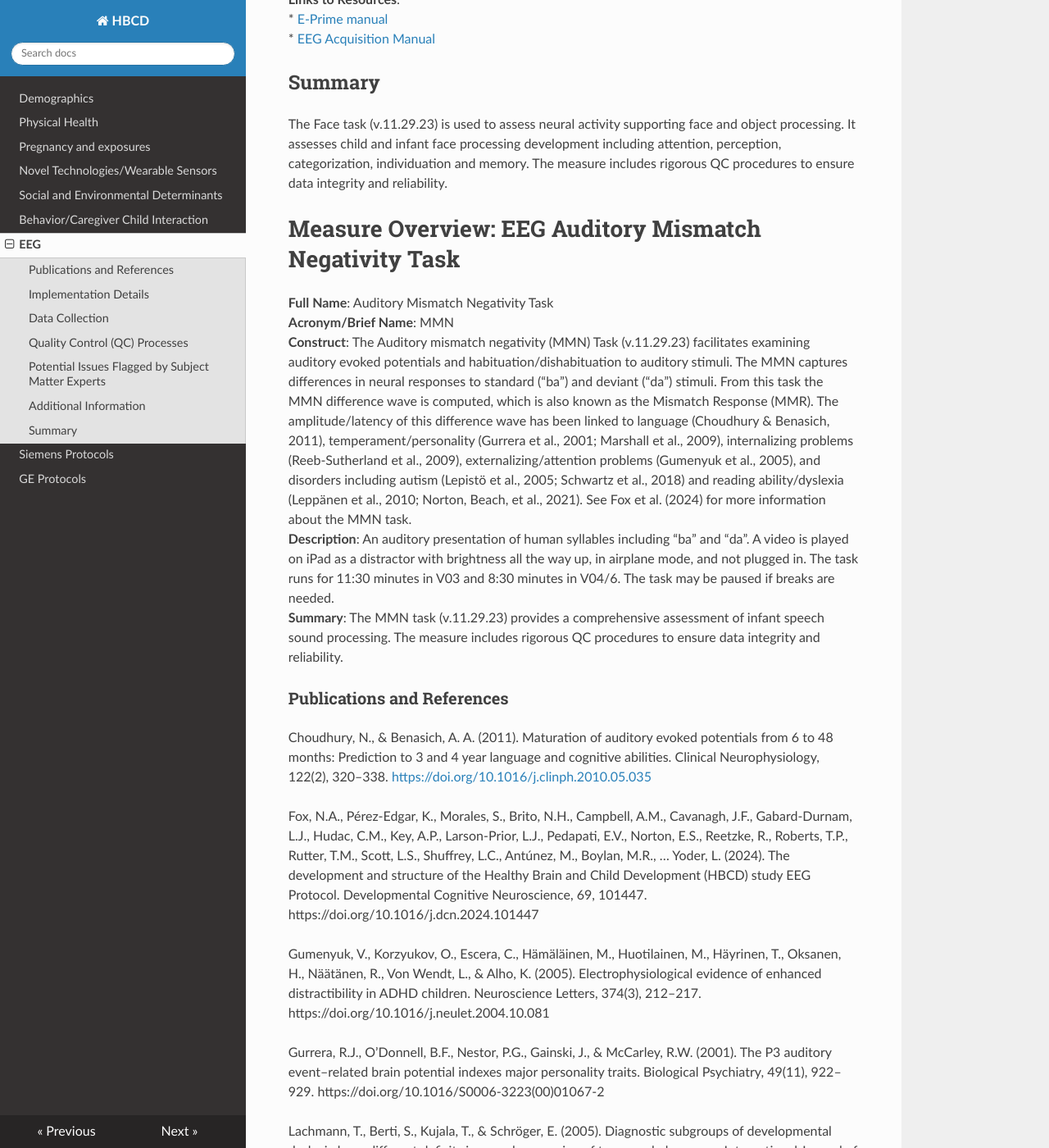
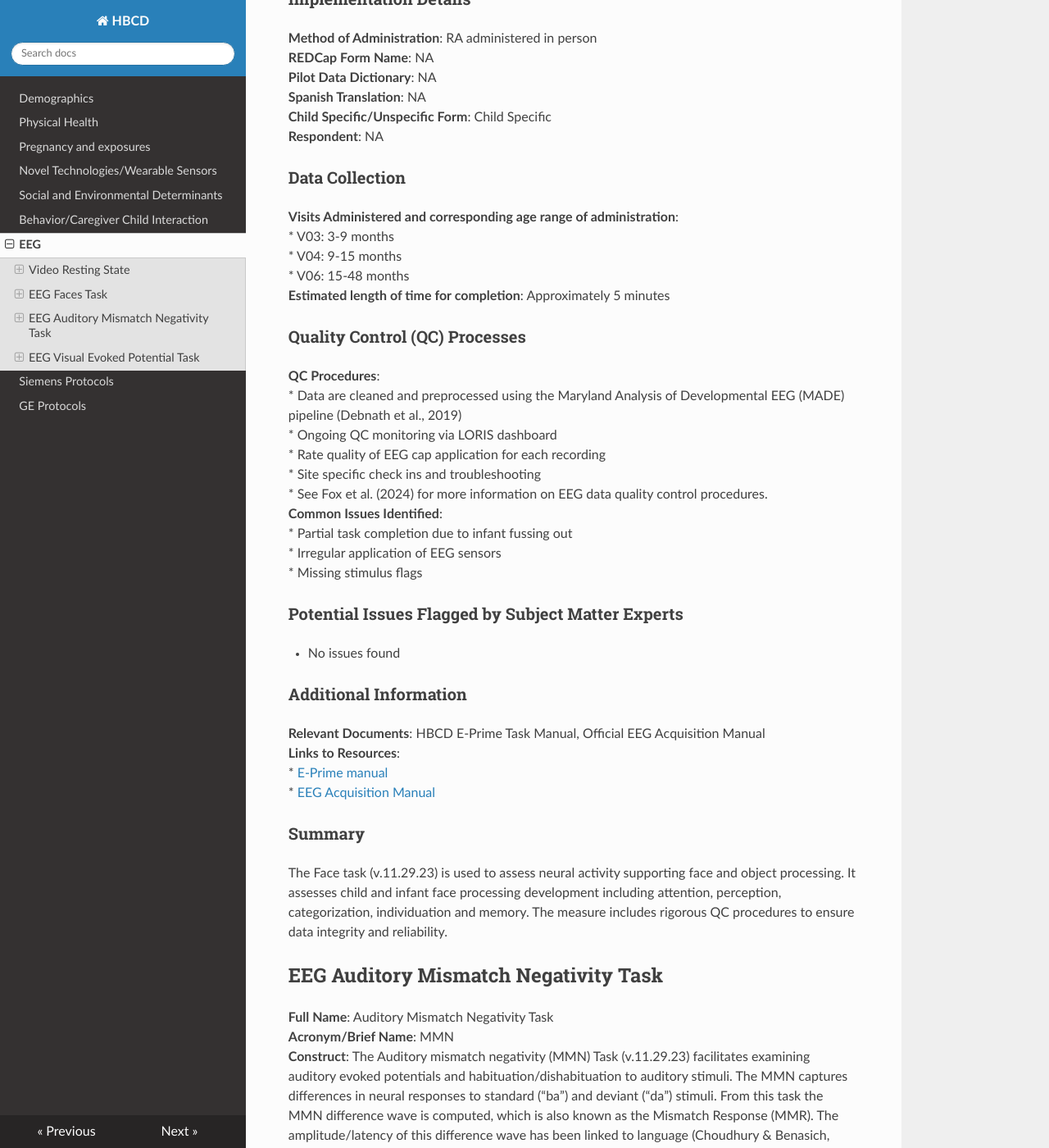
Before and after one commit to mattcieslak/hbcd-docs, an MkDocs documentation site: the page built from docs/eeg.md, in a window 1280 px wide and 1400 px high, scrolled down 4453 px. Shown: the whole window at 82% size. Built offline with MkDocs 1.6.1, drawn with Linux system fonts in a browser that asks for light colours; nearby versions of some CDN libraries; some of the changed text lies outside the part shown.

Commit message:
updated eeg.md formatting

```diff
--- a/docs/eeg.md
+++ b/docs/eeg.md
@@ -1,17 +1,15 @@
----
-title: "EEG"
----
+# EEG
 
-# Measure Overview: Video Resting State
+## Video Resting State
 **Full Name**: Video Resting State
 **Acronym/Brief Name**: RS
 **Construct**: The Video Resting State (v.11.29.23) task provides information about neural oscillations measured in EEG power across the scalp. Developmental changes in oscillatory activity reflect underlying developing large scale neural networks associated with early self-regulatory, cognitive, and affective processes and developmental outcomes (Gabard-Durnam et al., 2019; E. J. Jones et al., 2020; Whedon et al., 2020). The metrics derived from the resting EEG signal include power across the frequency spectrum (Gabard-Durnam et al., 2019\) and relative power between different scalp locations (Davidson & Fox, 1982). See Fox et al. (2024) for more information about the RS.
 **Description**:
 In V03, a silent video plays with a variety of colorful and abstract toys and visuals on screen. The child watches the video for the duration of the task.
-![](assets/eeg-RS-V03-tmp.png)
+![](images/eeg-RS-V03-tmp.png)
 
 In V04/6, a silent video plays with a variety of marble run and construction visuals on screen. The child watches the video for the duration of the task.
-![](assets/eeg-RS-V04-tmp.png)
+![](images/eeg-RS-V04-tmp.png)
 
 **Summary**: The Resting State Task (v.11.29.23) provides assessment of the development of large scale neural networks during infancy and early childhood.
 
@@ -26,7 +24,7 @@
 
 Whedon, M., Perry, N.B., & Bell, M.A. (2020). Relations between frontal EEG maturation and inhibitory control in preschool in the prediction of children’s early academic skills. Brain and Cognition, 145, 105636. [https://doi.org/10.1016/j.bandc.2020.105636](https://doi.org/10.1016/j.bandc.2020.105636)
 
-## Implementation Details
+### Implementation Details
 **Method of Administration**: RA administered in person
 **REDCap Form Name**: NA
 **Pilot Data Dictionary**: NA
@@ -34,14 +32,14 @@
 **Child Specific/Unspecific Form**: Child Specific
 **Respondent**: NA
 
-## Data Collection
+### Data Collection
 **Visits Administered and corresponding age range of administration**:
   * V03: 3-9 months
   * V04: 9-15 months
   * V06: 15-48 months
 **Estimated length of time for completion**: Approximately 3 minutes
 
-## Quality Control (QC) Processes
+### Quality Control (QC) Processes
 **QC Procedures**
   * Data are cleaned and preprocessed using the Maryland Analysis of Developmental EEG (MADE) pipeline (Debnath et al., 2019).
   * Ongoing QC monitoring via LORIS dashboard
@@ -52,27 +50,26 @@
 **Common Issues Identified**
   * Irregular application of EEG sensors
 
-## Potential Issues Flagged by Subject Matter Experts
+### Potential Issues Flagged by Subject Matter Experts
 * Change in video content between V03 \- V04/6
 
-## Additional Information
+### Additional Information
 **Relevant Documents**: HBCD E-Prime Task Manual, Official EEG Acquisition Manual
 **Links to Resources**:
   * [E-Prime manual](https://docs.google.com/document/d/1PghQQpLbxjQavtVlHyIz7JVJxlyKcC4Do8z8j7srdaI/edit?usp=sharing)
   * [EEG Acquisition Manual](https://docs.google.com/document/d/1tjrFJzntHOqJOrq-SRGy2Z0LOj56MFsZ2ZocgrUogSs/edit?usp=sharing)
 
-## Summary
+### Summary
 The Resting State Task (v.11.29.23) provides assessment of large-scale neural networks in infancy and early childhood. It includes thorough QC procedures to ensure data accuracy and integrity.
 
-# Measure Overview: EEG Faces Task
+## EEG Faces Task
 **Full Name**: Faces task
 **Acronym/Brief Name**: Face
 **Construct**: The Faces task (v.11.29.23) assesses child and infant face processing abilities as well as the underlying neural activity supporting face and object processing. ERPs are computed as a function of repeated presentation of faces and objects. The ERPs index different stages of processing including attention, perception, categorization, individuation and memory. The ERP components elicited by the Faces task are the P1, N290, and P400 components. See Fox et al (2024) for additional information on the rationale for task/stimulus development and ERP findings from pilot data.
 **Description**: The task consists of 2 blocks: 50 trials of upright faces & 50 trials of inverted faces and 50 trials of upright faces & 50 trials of objects. If the child loses attention, an attention getter may be played to bring the child’s focus back to the task.
 
 **Face task images (Face vs. Object)**
-
-![](assets/eeg-facetask-tmp.png)
+![](images/eeg-facetask-tmp.png)
 
 **Face task schematic (Face vs. Object)**
 
@@ -87,7 +84,7 @@
 
 Scherf, K.S., & Scott, L.S. (2012). Connecting developmental trajectories: Biases in face processing from infancy to adulthood. *Developmental Psychobiology*, *54*(6), 643–663. [https://doi.org/10.1002/dev.21013](https://doi.org/10.1002/dev.21013)
 
-## Implementation Details
+### Implementation Details
 **Method of Administration**: RA administered in person
 **REDCap Form Name**: NA
 **Pilot Data Dictionary**: NA
@@ -95,14 +92,14 @@
 **Child Specific/Unspecific Form**: Child Specific
 **Respondent**: NA
 
-## Data Collection
+### Data Collection
 **Visits Administered and corresponding age range of administration**:
   * V03: 3-9 months
   * V04: 9-15 months
   * V06: 15-48 months
 **Estimated length of time for completion**: Approximately 5 minutes
 
-## Quality Control (QC) Processes
+### Quality Control (QC) Processes
 **QC Procedures**:
   * Data are cleaned and preprocessed using the Maryland Analysis of Developmental EEG (MADE) pipeline (Debnath et al., 2019\)
   * Ongoing QC monitoring via LORIS dashboard
@@ -114,19 +111,19 @@
   * Irregular application of EEG sensors
   * Missing stimulus flags
 
-## Potential Issues Flagged by Subject Matter Experts
+### Potential Issues Flagged by Subject Matter Experts
 * No issues found
 
-## Additional Information
+### Additional Information
 **Relevant Documents**: HBCD E-Prime Task Manual, Official EEG Acquisition Manual
 **Links to Resources**:
   * [E-Prime manual](https://docs.google.com/document/d/1PghQQpLbxjQavtVlHyIz7JVJxlyKcC4Do8z8j7srdaI/edit?usp=sharing)
   * [EEG Acquisition Manual](https://docs.google.com/document/d/1tjrFJzntHOqJOrq-SRGy2Z0LOj56MFsZ2ZocgrUogSs/edit?usp=sharing)
 
-## Summary
+### Summary
 The Face task (v.11.29.23) is used to assess neural activity supporting face and object processing. It assesses child and infant face processing development including attention, perception, categorization, individuation and memory. The measure includes rigorous QC procedures to ensure data integrity and reliability.
 
-# Measure Overview: EEG Auditory Mismatch Negativity Task
+## EEG Auditory Mismatch Negativity Task
 **Full Name**: Auditory Mismatch Negativity Task
 **Acronym/Brief Name**: MMN
 **Construct**: The Auditory mismatch negativity (MMN) Task (v.11.29.23) facilitates examining auditory evoked potentials and habituation/dishabituation to auditory stimuli. The MMN captures differences in neural responses to standard (“ba”) and deviant (“da”) stimuli.  From this task the MMN difference wave is computed, which is also known as the Mismatch Response (MMR). The amplitude/latency of this difference wave has been linked to language (Choudhury & Benasich, 2011), temperament/personality (Gurrera et al., 2001; Marshall et al., 2009), internalizing problems (Reeb-Sutherland et al., 2009), externalizing/attention problems (Gumenyuk et al., 2005), and disorders including autism (Lepistö et al., 2005; Schwartz et al., 2018\) and reading ability/dyslexia (Leppänen et al., 2010; Norton, Beach, et al., 2021). See Fox et al. (2024) for more information about the MMN task.
@@ -158,7 +155,7 @@
 
 Schwartz, S., Shinn-Cunningham, B., & Tager-Flusberg, H. (2018). Meta-analysis and systematic review of the literature characterizing auditory mismatch negativity in individuals with autism. Neuroscience & Biobehavioral Reviews, 87, 106–117.
 
-## Implementation Details
+### Implementation Details
 **Method of Administration**: RA administered in person
 **REDCap Form Name**: NA
 **Pilot Data Dictionary**: NA
@@ -166,14 +163,14 @@
 **Child Specific/Unspecific Form**: Child Specific
 **Respondent**: NA
 
-## Data Collection
+### Data Collection
 **Visits Administered and corresponding age range of administration**:
   * V03: 3-9 months
   * V04: 9-15 months
   * V06: 15-48 months
 **Estimated length of time for completion**: Approximately 11:30 minutes (V03) or 8:30 minutes (V04/6)
 
-## Quality Control (QC) Processes
+### Quality Control (QC) Processes
 **QC Procedures**
   * Data are cleaned and preprocessed using the Maryland Analysis of Developmental EEG (MADE) pipeline (Debnath et al., 2019\)
   * Ongoing QC monitoring via LORIS dashboard
@@ -186,24 +183,23 @@
   * Irregular application of EEG sensors
   * Missing stimulus flags
 
-## Potential Issues Flagged by Subject Matter Experts
+### Potential Issues Flagged by Subject Matter Experts
 * Interstimulus interval (ISI) changes between V03 \- V04/6. See Fox et al. (2024) and Morr et al. (2002) for more information about the ISI change.
 
-## Additional Information
+### Additional Information
 **Relevant Documents**: HBCD E-Prime Task Manual, Official EEG Acquisition Manual
 **Links to Resources**:
   * [E-Prime manual](https://docs.google.com/document/d/1PghQQpLbxjQavtVlHyIz7JVJxlyKcC4Do8z8j7srdaI/edit?usp=sharing)
   * [EEG Acquisition Manual](https://docs.google.com/document/d/1tjrFJzntHOqJOrq-SRGy2Z0LOj56MFsZ2ZocgrUogSs/edit?usp=sharing)
 
-## Summary
+### Summary
 The Auditory Mismatch Negativity task (v.11.29.23) provides an assessment of the precursors of infant and child language development. It includes thorough QC procedures to ensure data accuracy and integrity.
 
-# Measure Overview: EEG Visual Evoked Potential Task
+## EEG Visual Evoked Potential Task
 **Full Name**: Visual Evoked Potential Task
 **Acronym/Brief Name**: VEP
 **Construct**: The Visual Evoked Potential Task (VEP) (v.11.29.23) measures cortical responses to flashing checkerboard visual stimuli. VEP amplitude and latency decreases with age during the first three years of life. The VEP has been associated with concurrent and later developmental outcomes as a function of prenatal substance exposures (Margolis et al., 2024), early visual enrichment or deprivation (Jensen et al., 2019), vision system maturation (Lippé et al., 2009), neurodevelopmental disorders (e.g., ASD and ADHD; Cremone- Caira et al., 2023; Nazhvani et al., 2013), and reading and learning disabilities (Shandiz et al., 2017). The morphology of the VEP likely reflects varying degrees of synaptic efficiency and as such, can be used as a readout of general cortical function. The task elicits a VEP response in the occipital area (Oz), consisting of the, N1 (first negative peak), P1 (first positive peak), and N2 (second negative peak) components. See Fox et al. (2024) for more information about the VEP task.
 **Description**: A flashing black and white checkerboard is shown for the duration of the task.
-
 
 ![VEP checkerboard image](assets/eeg-vep-checkerboard.png)
 
@@ -224,7 +220,7 @@
 
 Shandiz, J.H., Heyrani, M., Sobhani-Rad, D., Salehinejad, Z., Shojaei, S., Khoshsima, M.J., Azimi, A., Yekta, A.A., & Yazdi, S.H.H. (2017). Pattern Visual Evoked Potentials in Dyslexic Children. Journal of Ophthalmic & Vision Research, 12(4), 402–406. https://doi.org/10.4103/jovr.jovr\_106\_16
 
-## Implementation Details
+### Implementation Details
 **Method of Administration**: RA administered in person
 **REDCap Form Name**: NA
 **Pilot Data Dictionary**: NA
@@ -232,14 +228,14 @@
 **Child Specific/Unspecific Form**: Child Specific
 **Respondent**: NA
 
-## Data Collection
+### Data Collection
 **Visits Administered and corresponding age range of administration**:
   * V03: 3-9 months
   * V04: 9-15 months
   * V06: 15-48 months
 **Estimated length of time for completion**: Approximately 1 minute
 
-## Quality Control (QC) Processes
+### Quality Control (QC) Processes
 **QC Procedures**:
   * Data are cleaned and preprocessed using the Maryland Analysis of Developmental EEG (MADE) pipeline (Debnath et al., 2019\)
   * Ongoing QC monitoring via LORIS dashboard
@@ -251,14 +247,14 @@
   * Irregular application of EEG sensors
   * Missing stimulus flags
 
-## Potential Issues Flagged by Subject Matter Experts
+### Potential Issues Flagged by Subject Matter Experts
 * No issues found
 
-## Additional Information
+### Additional Information
 **Relevant Documents**: HBCD E-Prime Task Manual, Official EEG Acquisition Manual
 **Links to Resources**:
   * [E-Prime manual](https://docs.google.com/document/d/1PghQQpLbxjQavtVlHyIz7JVJxlyKcC4Do8z8j7srdaI/edit?usp=sharing)
   * [EEG Acquisition Manual](https://docs.google.com/document/d/1tjrFJzntHOqJOrq-SRGy2Z0LOj56MFsZ2ZocgrUogSs/edit?usp=sharing)
 
-## Summary
+### Summary
 The Visual Evoked Potential Task (v.11.29.23) measures development of visual cortex and response to stimuli, reflecting underlying cortical development. It includes thorough QC procedures to ensure data accuracy and integrity.
```
